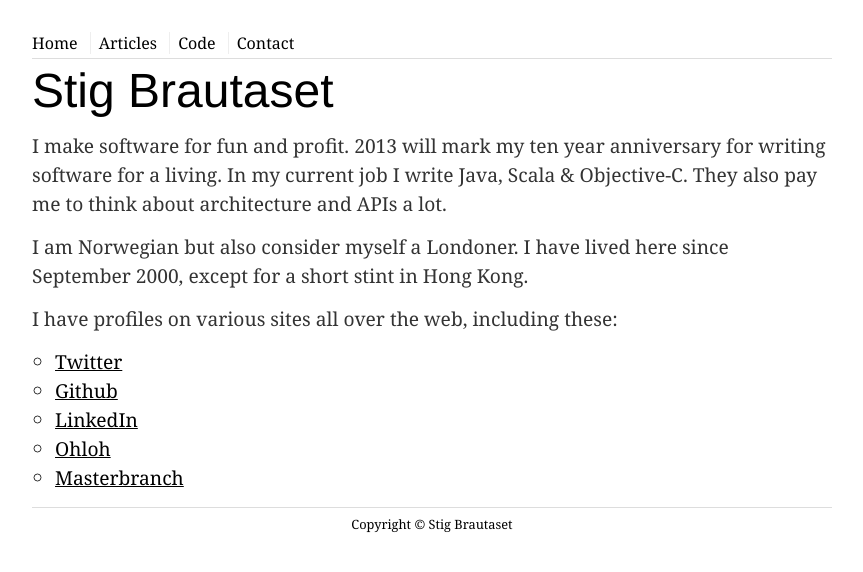
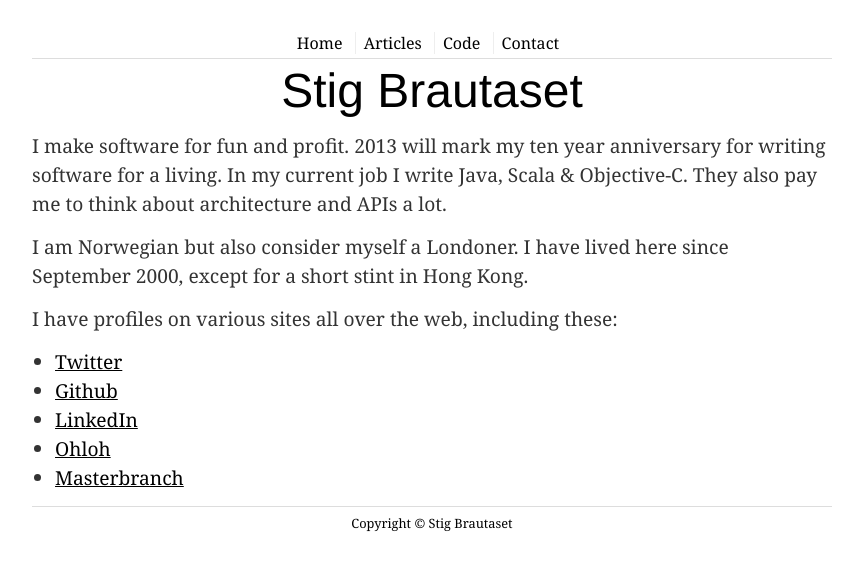
Before and after one commit to stig/www.brautaset.org, a Jekyll site: the page built from index.md, in a window 1280 px wide. Shown: the top 572 px of the page, without its empty margins (208-1071 px from the left). Built offline with Jekyll 4.4.1, drawn with Linux system fonts in a browser that asks for light colours.

Commit message:
Migrate to sass. Center bottom navigation properly

```diff
--- a/css/default.css
+++ b/css/default.css
@@ -10,14 +10,14 @@
 body {
   font-family: Georgia, serif;
   width: 800px;
-  margin: 0px auto 0px auto; }
+  margin: 0px auto 0px auto;
+  padding: 0; }
 
 a {
   color: inherit; }
 
 nav {
-  margin: 0;
-  padding: 0; }
+  text-align: center; }
 
 nav ul {
   list-style-type: none; }
@@ -39,7 +39,8 @@
 header h1 {
   font-weight: normal;
   font-size: 3em;
-  font-family: "Helvetica Neue", sans-serif; }
+  font-family: "Helvetica Neue", sans-serif;
+  text-align: center; }
 
 nav a {
   color: inherit;
@@ -86,24 +87,20 @@
 article h1 a:hover {
   display: inline; }
 
-article p, article ul, article pre {
-  color: #333;
-  line-height: 1.5em;
-  margin: 0.75em 0em; }
-
+article p, article pre, article ul {
+  color: #333333;
+  line-height: 1.5em; }
+article p, article pre {
+  margin: 0.75em 0; }
 article ul {
-  color: #333;
-  list-style-type: circle;
-  margin-left: 1.2em; }
+  margin: 0 1.2em; }
 
 article nav {
   text-align: center; }
 
 article #meta p {
   text-size: 80%;
-  color: #aaa;
-  margin: 0;
-  padding: 0; }
+  color: #aaa; }
 
 /* Dates in archive listings... */
 ul.posts span {
```
Also changed, not shown: css/default.scss (+17 -15 lines).
